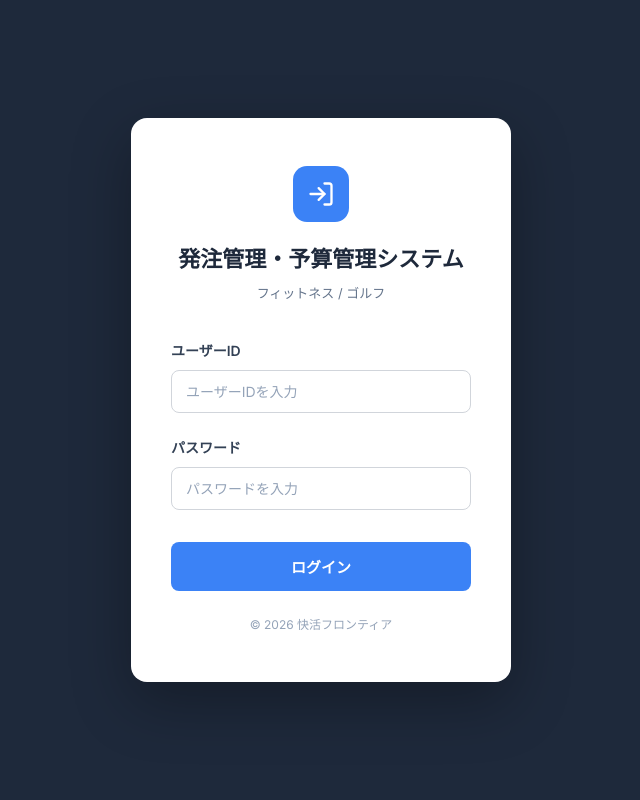
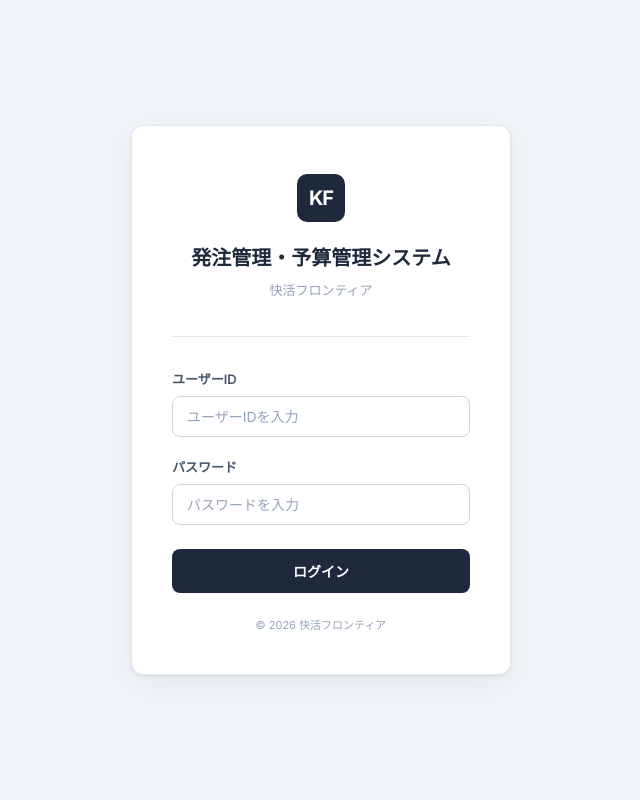
Before and after one commit to uraraka-axis/kaikatsu-system, a PHP site: page /login.html in a window 1280 px wide. Shown: the whole page, without its empty margins (319-959 px from the left). Run offline with PHP 8.4, Linux system fonts and the light colour scheme.

Commit message:
ログイン画面デザイン刷新: 業務システムのトンマナに統一
- SVGアイコン → KFイニシャルマーク（ダークネイビー）に変更
- 背景: ダークネイビー → ライトグレー（#f1f5f9）で他画面と統一
- ボタン: ブルー → ダークネイビー（#1e293b）でヘッダーと統一
- カード: ドロップシャドウ控えめ、ボーダー追加
- サブタイトル: フィットネス/ゴルフ → 快活フロンティアに変更
- フォーカス色もネイビー系に統一

Co-Authored-By: Claude Opus 4.6 <noreply@anthropic.com>

```diff
--- a/css/login.css
+++ b/css/login.css
@@ -1,6 +1,6 @@
 /* ===== Login Page Overrides ===== */
 body {
-  background-color: #1e293b;
+  background-color: #f1f5f9;
   display: flex;
   align-items: center;
   justify-content: center;
@@ -14,54 +14,85 @@ body {
 }
 .login-card {
   background-color: #fff;
-  border-radius: 16px;
-  padding: 48px 40px;
-  box-shadow: 0 20px 60px rgba(0, 0, 0, 0.3);
+  border-radius: 12px;
+  padding: 48px 40px 40px;
+  box-shadow: 0 1px 3px rgba(0, 0, 0, 0.08), 0 8px 32px rgba(0, 0, 0, 0.06);
+  border: 1px solid #e2e8f0;
 }
+
+/* ===== Header ===== */
 .login-header {
   text-align: center;
   margin-bottom: 36px;
 }
-.login-logo {
-  width: 56px;
-  height: 56px;
-  background-color: #3b82f6;
-  border-radius: 14px;
-  display: flex;
+.login-brand {
+  display: inline-flex;
   align-items: center;
   justify-content: center;
+  width: 48px;
+  height: 48px;
+  background-color: #1e293b;
+  border-radius: 10px;
   margin: 0 auto 20px;
+  font-size: 20px;
+  font-weight: 700;
+  color: #fff;
+  letter-spacing: -1px;
 }
-.login-logo svg { width: 28px; height: 28px; color: #fff; }
 .login-title {
-  font-size: 22px;
+  font-size: 20px;
   font-weight: 700;
   color: #1e293b;
   margin-bottom: 6px;
 }
-.login-subtitle { font-size: 13px; color: #64748b; }
+.login-subtitle {
+  font-size: 13px;
+  color: #94a3b8;
+}
+
+/* ===== Divider ===== */
+.login-divider {
+  height: 1px;
+  background: #e2e8f0;
+  margin-bottom: 32px;
+}
 
 /* ===== Login Form ===== */
-.login-card .form-input { padding: 12px 14px; }
+.login-card .form-group { margin-bottom: 20px; }
+.login-card .form-label {
+  font-size: 13px;
+  font-weight: 600;
+  color: #475569;
+  margin-bottom: 6px;
+}
+.login-card .form-input {
+  padding: 11px 14px;
+  border-color: #d1d5db;
+  border-radius: 8px;
+  font-size: 14px;
+}
 .login-card .form-input::placeholder { color: #94a3b8; }
+.login-card .form-input:focus {
+  border-color: #1e293b;
+  box-shadow: 0 0 0 3px rgba(30, 41, 59, 0.08);
+}
 
 .btn-login {
   width: 100%;
-  padding: 14px;
-  background-color: #3b82f6;
+  padding: 12px;
+  background-color: #1e293b;
   color: #fff;
   border: none;
   border-radius: 8px;
   font-family: inherit;
-  font-size: 15px;
+  font-size: 14px;
   font-weight: 600;
   cursor: pointer;
   transition: all 0.2s;
-  margin-top: 8px;
+  margin-top: 4px;
 }
 .btn-login:hover:not(:disabled) {
-  background-color: #2563eb;
-  box-shadow: 0 4px 12px rgba(59, 130, 246, 0.3);
+  background-color: #334155;
 }
 .btn-login:disabled { background-color: #94a3b8; cursor: not-allowed; }
 
@@ -81,14 +112,14 @@ body {
 .login-footer {
   text-align: center;
   margin-top: 24px;
-  font-size: 12px;
+  font-size: 11px;
   color: #94a3b8;
 }
 
 /* ===== Responsive ===== */
 @media (min-width: 601px) and (max-width: 1024px) {
-  .login-card { max-width: 380px; padding: 36px; }
+  .login-card { max-width: 380px; padding: 40px 36px 36px; }
 }
 @media (max-width: 600px) {
-  .login-card { padding: 36px 24px; }
+  .login-card { padding: 36px 24px 32px; }
 }
--- a/login.html
+++ b/login.html
@@ -14,12 +14,12 @@
   <div class="login-container">
     <div class="login-card">
       <div class="login-header">
-        <div class="login-logo">
-          <svg viewBox="0 0 24 24" fill="none" stroke="currentColor" stroke-width="2" stroke-linecap="round" stroke-linejoin="round"><path d="M15 3h4a2 2 0 0 1 2 2v14a2 2 0 0 1-2 2h-4"></path><polyline points="10 17 15 12 10 7"></polyline><line x1="15" y1="12" x2="3" y2="12"></line></svg>
-        </div>
+        <div class="login-brand">KF</div>
         <h1 class="login-title">発注管理・予算管理システム</h1>
-        <p class="login-subtitle">フィットネス / ゴルフ</p>
+        <p class="login-subtitle">快活フロンティア</p>
       </div>
+
+      <div class="login-divider"></div>
 
       <div class="error-message" id="errorMessage"></div>
 
```
